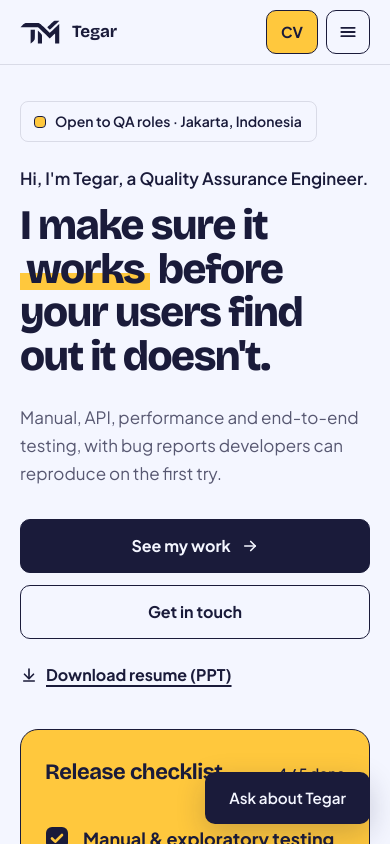
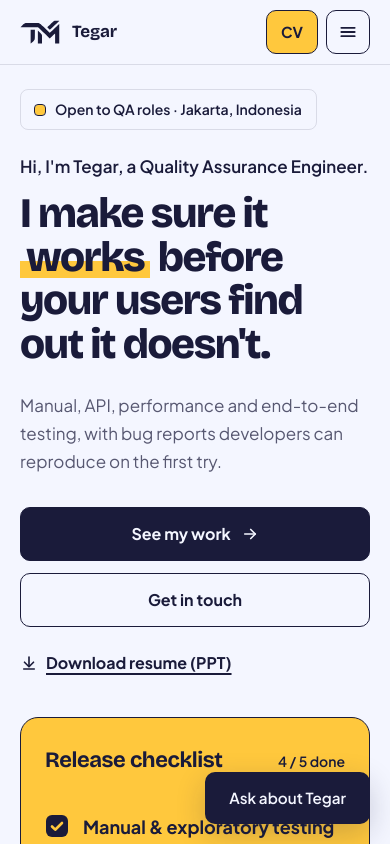
Before and after one commit to HyungMaulss/tegar-portfolio, a React (Vite) app: page / in a window 390 px wide. Shown: the top 844 px of the page. Built offline with nearby package versions, Linux system fonts and the light colour scheme.

Commit message:
Tighten gap between navbar and hero

```diff
--- a/src/components/Hero.css
+++ b/src/components/Hero.css
@@ -3,7 +3,7 @@
     flex-wrap: wrap;
     align-items: center;
     gap: 56px 72px;
-    padding-top: clamp(56px, 8vw, 104px);
+    padding-top: clamp(28px, 3.5vw, 48px);
     padding-bottom: 56px;
 }
 
@@ -186,7 +186,7 @@
 
 @media (max-width: 600px) {
     .hero {
-        padding-top: 36px;
+        padding-top: 24px;
         gap: 32px;
     }
 
```
